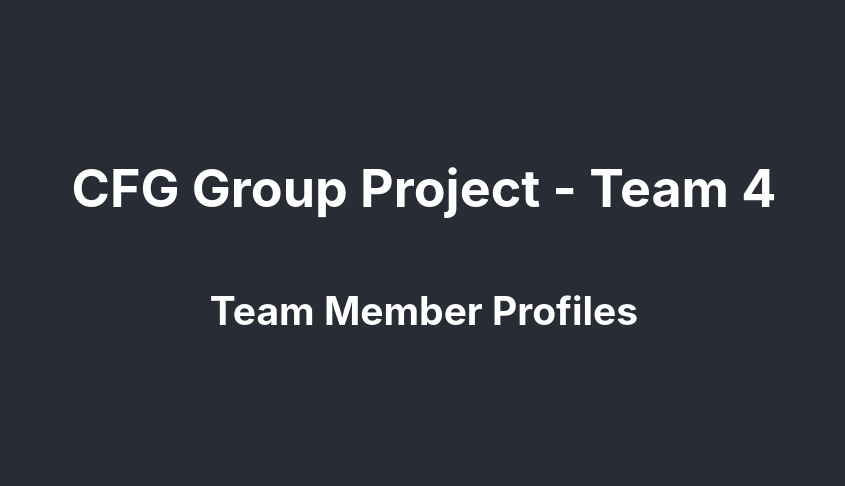
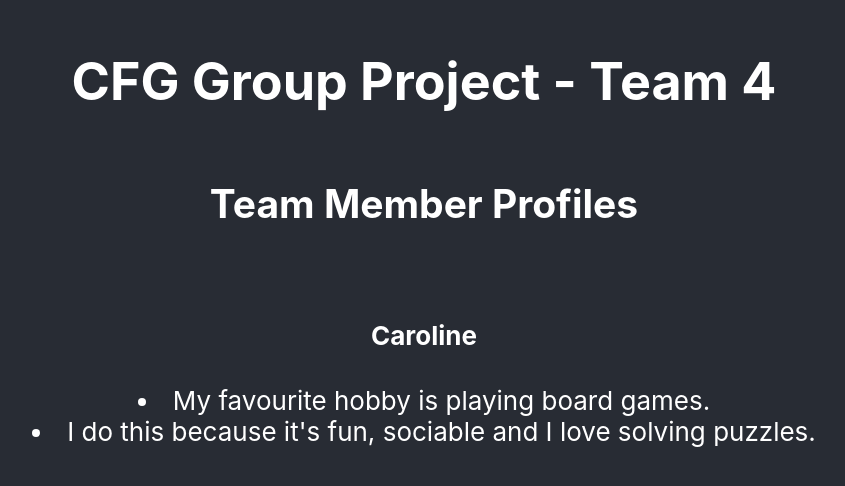
Before and after one commit to carolinenorris1/cfg_project, a React (Create React App) app in the folder wellbeing-app/: page / in a window 1280 px wide. Shown: the part 156-642 px from the top of the page, without its empty margins (216-1061 px from the left). Built offline with nearby package versions, Linux system fonts and the light colour scheme.

Commit message:
Adding my personal profile and removed unused React logo import

```diff
--- a/wellbeing-app/src/App.js
+++ b/wellbeing-app/src/App.js
@@ -1,4 +1,3 @@
-import logo from './logo.svg';
 import './App.css';
 
 function App() {
@@ -7,6 +6,11 @@ function App() {
       <header className="App-header">
         <h1>CFG Group Project - Team 4</h1>
         <h2>Team Member Profiles</h2>
+        <p>
+          <h4>Caroline</h4>
+          <li>My favourite hobby is playing board games.</li>
+          <li>I do this because it's fun, sociable and I love solving puzzles.</li>
+        </p>
       </header>
     </div>
   );
```
